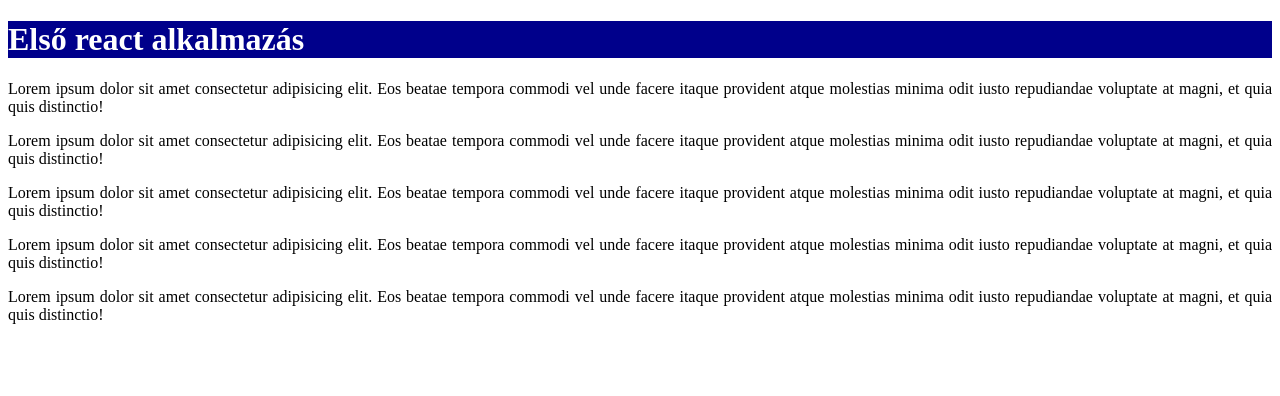
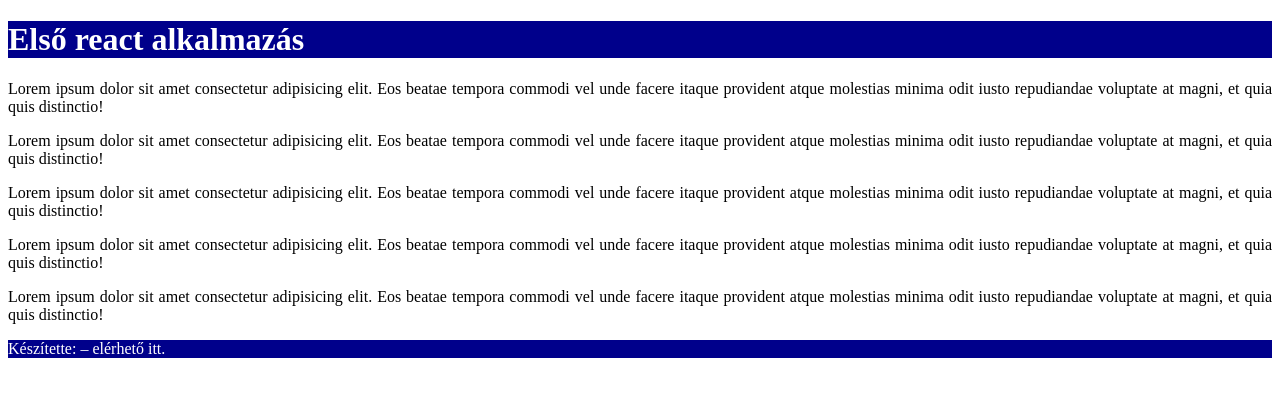
Before and after one commit to darkbeast0106/budahazibence_14sl-2023-24-react-elso, a React (Vite) app: page / in a window 1280 px wide. Shown: the top 396 px of the page. Built offline with nearby package versions, Linux system fonts and the light colour scheme.

Commit message:
Footer komponens

```diff
--- a/src/components/Footer.css
+++ b/src/components/Footer.css
@@ -0,0 +1,8 @@
+.first-footer {
+    background-color: darkblue;
+    color: white;
+}
+
+.first-footer p {
+    text-align: left;
+}
--- a/src/components/Footer.jsx
+++ b/src/components/Footer.jsx
@@ -1,5 +1,19 @@
-function Footer() {
-    return ( <></> );
+import "./Footer.css";
+import PropTypes from "prop-types";
+
+function Footer(props) {
+  const { name, link } = props;
+
+  return (
+    <footer className="first-footer">
+      <p>Készítette: {name} – elérhető <a href={link}>itt</a>.</p>
+    </footer>
+  );
+}
+
+Footer.propTypes = {
+    name: PropTypes.string.isRequired,
+    link: PropTypes.string.isRequired
 }
 
 export default Footer;
```
